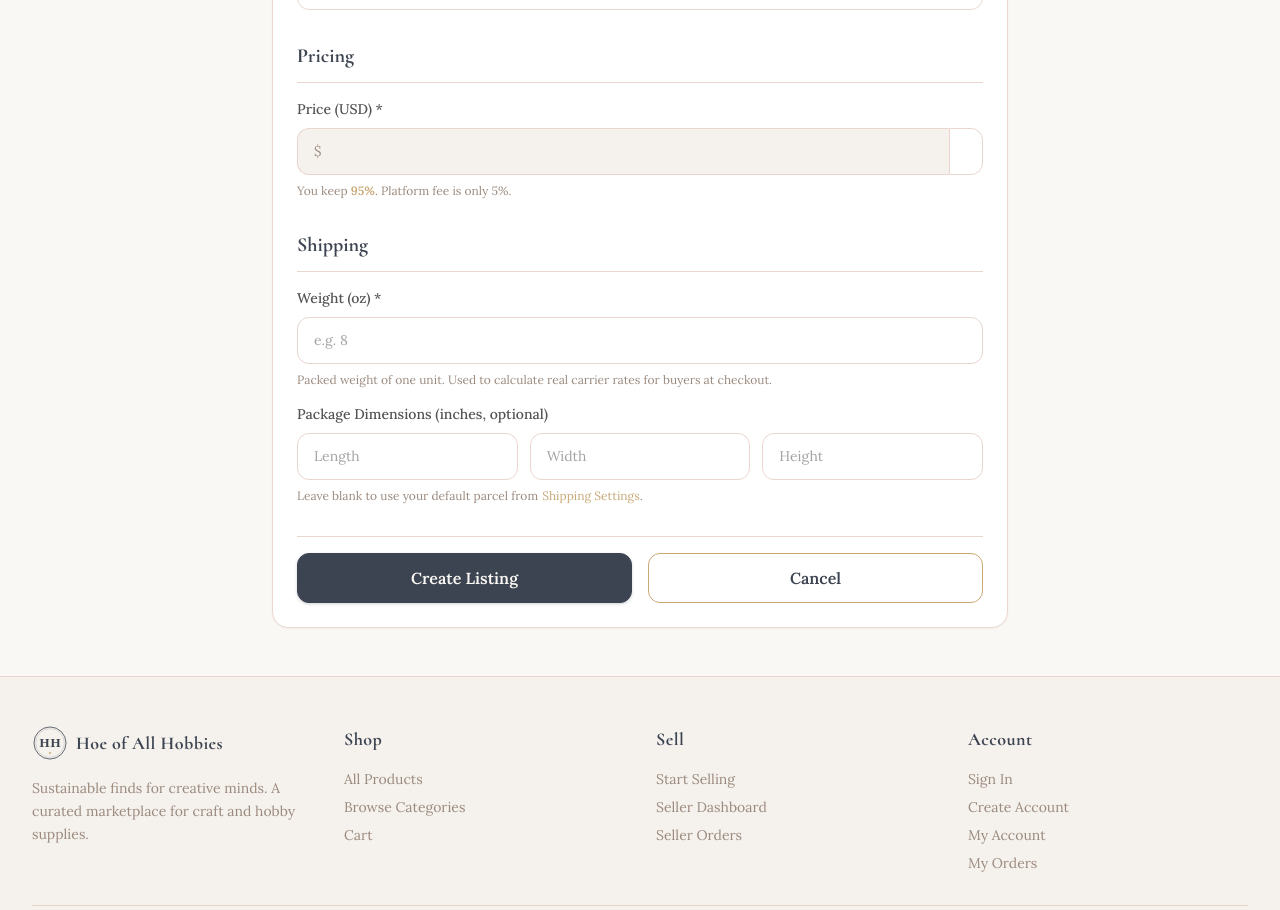
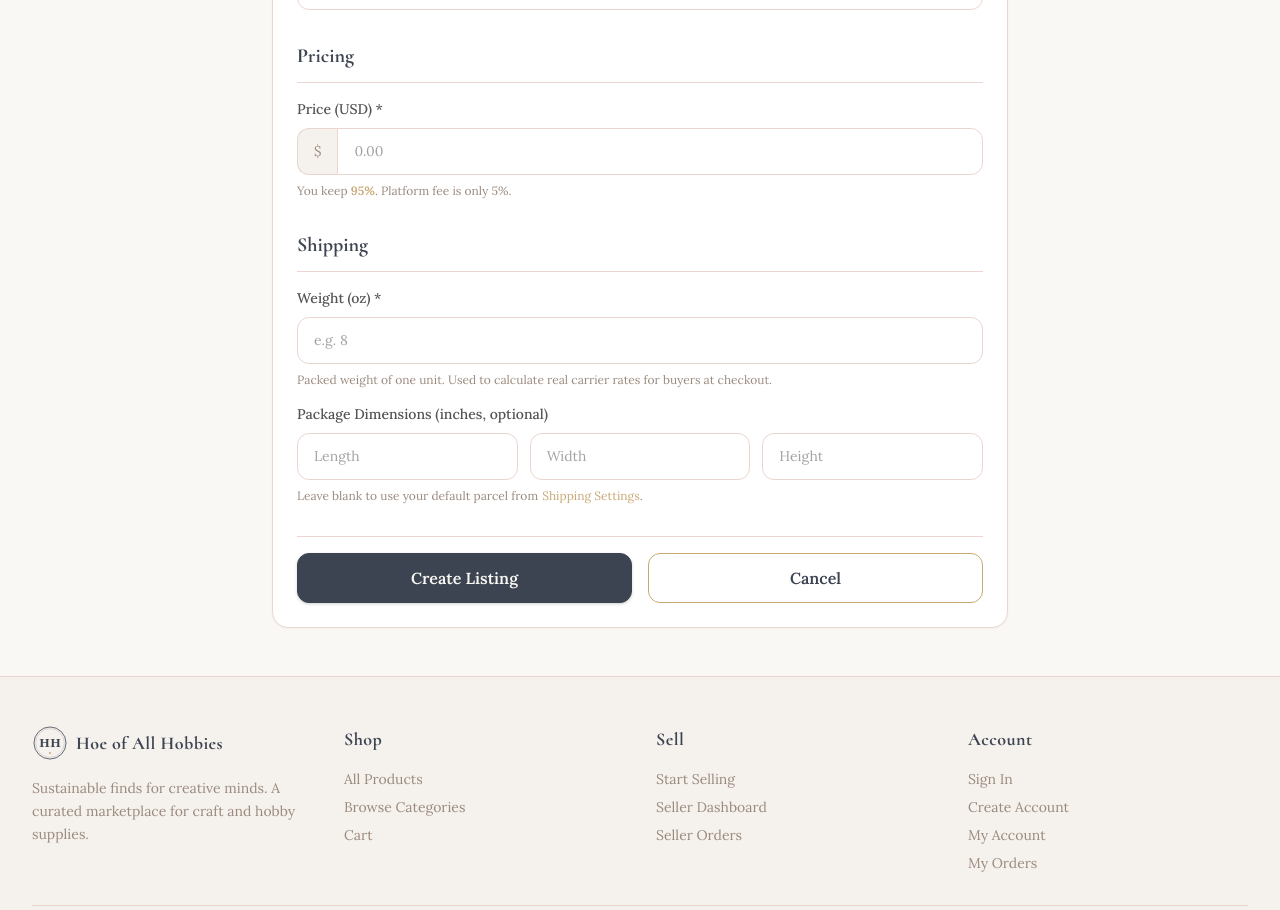
Before and after one commit to sprinteradventure/hoeofallhobbies, a Next.js app: page /seller/listings/new in a window 1280 px wide. Shown: the part 1240-2150 px from the top of the page. Built offline with nearby package versions, Linux system fonts and the light colour scheme; no server answers.

Commit message:
fix: price input squeezed to ~34px by full-width $ prefix span
.input sets width:100%, so the prefix span consumed the flex row.
Give the span w-auto shrink-0 (utility layer overrides the component
width) on both the new-listing and edit-listing pricing fields.

```diff
--- a/app/seller/listings/[id]/edit/page.tsx
+++ b/app/seller/listings/[id]/edit/page.tsx
@@ -216,7 +216,7 @@ export default function EditListingPage() {
             <div>
               <label htmlFor="price" className="label block mb-2">Price (USD) *</label>
               <div className="flex">
-                <span className="input rounded-r-none flex items-center px-3 bg-neutral-100">$</span>
+                <span className="input rounded-r-none w-auto shrink-0 flex items-center px-3 bg-neutral-100">$</span>
                 <input
                   id="price"
                   type="number"
--- a/app/seller/listings/new/page.tsx
+++ b/app/seller/listings/new/page.tsx
@@ -217,7 +217,7 @@ export default function NewListingPage() {
           <div>
             <label className="label block mb-2">Price (USD) *</label>
             <div className="flex">
-              <span className="input rounded-r-none flex items-center px-4 bg-ivory text-taupe border-r-0">$</span>
+              <span className="input rounded-r-none w-auto shrink-0 flex items-center px-4 bg-ivory text-taupe border-r-0">$</span>
               <input
                 type="number"
                 name="price"
```
